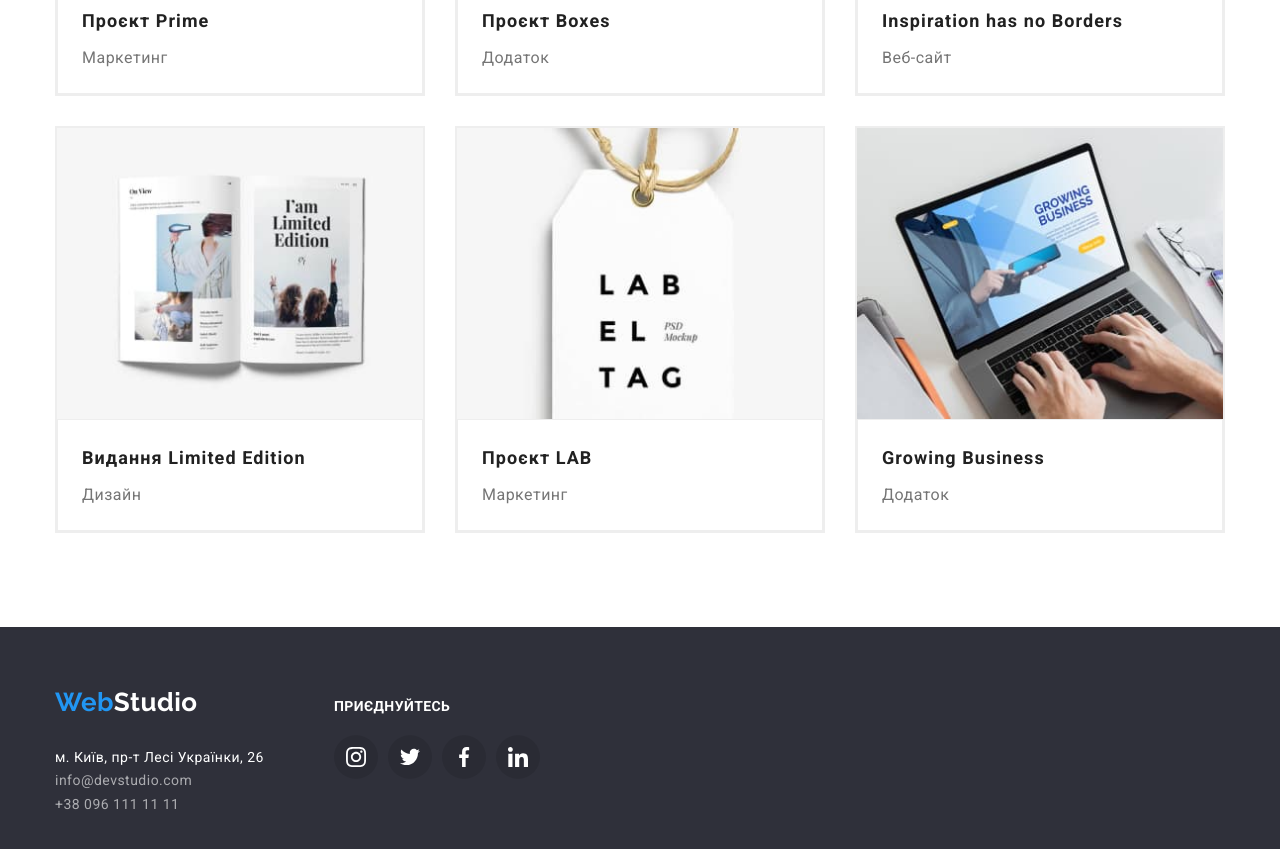
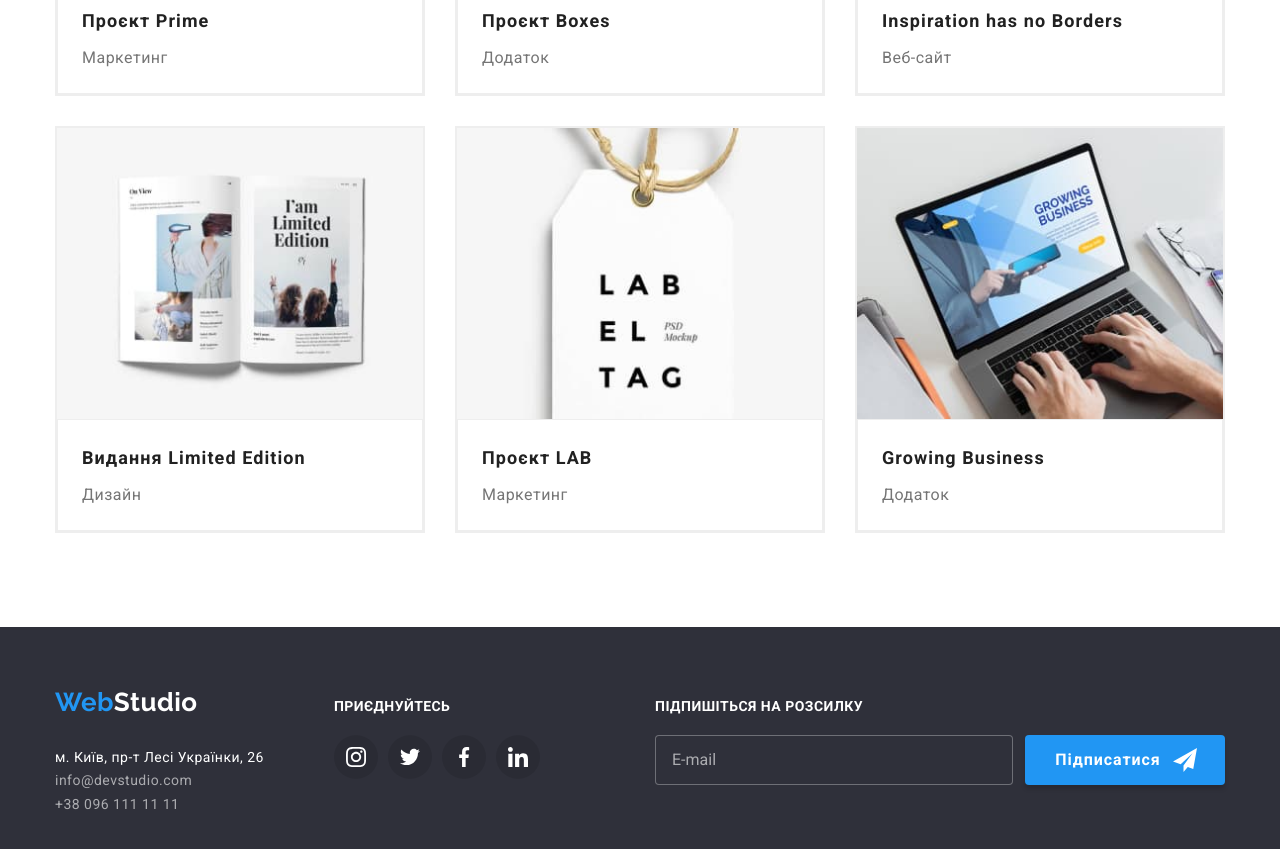
Before and after one commit to MaksymDpUa/goit-markup-hw-06, a plain HTML site: page portfolio.html in a window 1280 px wide. Shown: the part 1011-1860 px from the top of the page. Drawn offline with nearby package versions, Linux system fonts and the light colour scheme.

Commit message:
добавляет ховер на закрытие модалки и форму в футер партфолио

```diff
--- a/css/styles.css
+++ b/css/styles.css
@@ -573,7 +573,7 @@ body {
   display: block;
   margin-left: auto;
 }
-.subscription-text  {
+.subscription-text {
   display: block;
   margin-bottom: 20px;
   font-weight: 700;
@@ -586,7 +586,6 @@ color: var(--alternative-text-color);
   display: flex;
   align-items: center;
   position: relative;
-
 }
 
 .subscription-email {
@@ -602,10 +601,9 @@ transition: border-color 250ms cubic-bezier(0.4, 0, 0.2, 1);
 }
 
 .subscription-email::placeholder {
-
   font-size: 16px;
   line-height: 1.25;
-color:var(--contacts-transparent-text);
+  color: var(--contacts-transparent-text);
 }
 .subscription-email:focus,
 .subscription-email:hover {
@@ -696,6 +694,13 @@ color:var(--contacts-transparent-text);
   background-color: var(--alternative-text-color);
   fill: var(--logo-text-color);
   cursor: pointer;
+  transition: fill 250ms cubic-bezier(0.4, 0, 0.2, 1),
+    border-color 250ms cubic-bezier(0.4, 0, 0.2, 1);
+}
+
+.close:hover {
+  border-color: var(--accent-color);
+  fill: var(--accent-color);
 }
 
 .form-title {
--- a/portfolio.html
+++ b/portfolio.html
@@ -211,7 +211,7 @@
         </ul>
       </section>
     </main>
-    <footer class="contacts section">
+ <footer class="contacts section">
       <div class="container contacts">
         <div class="adress block">
           <p class="logo">Web<span class="logo-footer">Studio</span></p>
@@ -262,6 +262,21 @@
             </li>
           </ul>
         </div>
+        <form name="form-subscription" class="form-subscription">
+          <p class="subscription-text">Підпишіться на розсилку</p>
+          <div class="subscription-container">
+            <input
+              type="email"
+              placeholder="E-mail"
+              aria-label="email"
+              class="subscription-email"
+            />
+            <button type="submit" class="subscription-button">Підписатися</button>
+            <svg width="24px" height="24px" class="subscription-icon">
+              <use href="./images/icons.svg#icon-send"></use>
+            </svg>
+          </div>
+        </form>
       </div>
     </footer>
   </body>
```
Lines whose indentation alone changed are shown as unchanged.
